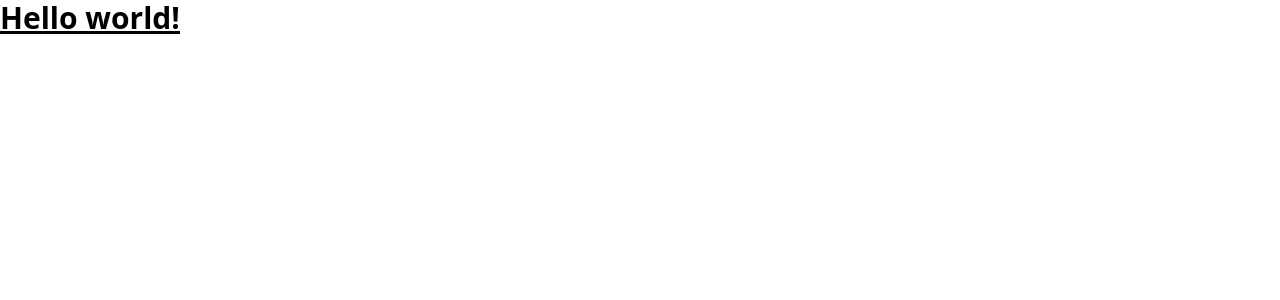
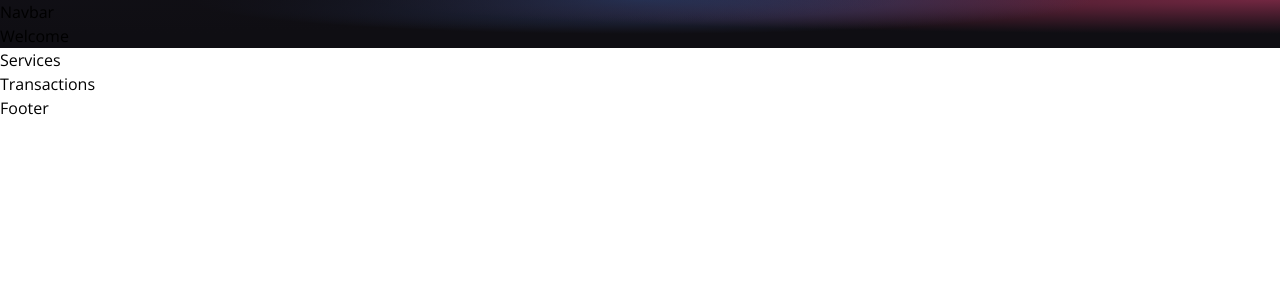
Before and after one commit to LouayH/krypto, a React (Vite) app in the folder frontend/: page / in a window 1280 px wide. Shown: the top 300 px of the page. Built offline with nearby package versions, Linux system fonts and the light colour scheme.

Commit message:
Create homepage components

```diff
--- a/frontend/src/App.jsx
+++ b/frontend/src/App.jsx
@@ -1,9 +1,15 @@
+import { Navbar, Welcome, Services, Transactions, Footer } from "./components";
+
 const App = () => {
   return (
-    <div className="App">
-      <h1 className="text-3xl font-bold underline">
-        Hello world!
-      </h1>
+    <div className="min-h-screen">
+      <div className="welcome-section">
+        <Navbar />
+        <Welcome />
+      </div>
+      <Services />
+      <Transactions />
+      <Footer />
     </div>
   );
 }
--- /dev/null
+++ b/frontend/src/components/Footer.jsx
@@ -0,0 +1,7 @@
+const Footer = () => {
+  return (
+    <p>Footer</p>
+  );
+}
+
+export default Footer;
--- /dev/null
+++ b/frontend/src/components/Loader.jsx
@@ -0,0 +1,7 @@
+const Loader = () => {
+  return (
+    <p>Loader</p>
+  );
+}
+
+export default Loader;
--- /dev/null
+++ b/frontend/src/components/Navbar.jsx
@@ -0,0 +1,7 @@
+const NavBar = () => {
+  return (
+    <p>Navbar</p>
+  );
+}
+
+export default NavBar;
--- /dev/null
+++ b/frontend/src/components/Services.jsx
@@ -0,0 +1,7 @@
+const Services = () => {
+  return (
+    <p>Services</p>
+  );
+}
+
+export default Services;
--- /dev/null
+++ b/frontend/src/components/Transactions.jsx
@@ -0,0 +1,7 @@
+const Transactions = () => {
+  return (
+    <p>Transactions</p>
+  );
+}
+
+export default Transactions;
--- /dev/null
+++ b/frontend/src/components/Welcome.jsx
@@ -0,0 +1,7 @@
+const Welcome = () => {
+  return (
+    <p>Welcome</p>
+  );
+}
+
+export default Welcome;
--- /dev/null
+++ b/frontend/src/components/index.js
@@ -0,0 +1,6 @@
+export { default as Loader } from './Loader';
+export { default as Navbar } from './Navbar';
+export { default as Welcome } from './Welcome';
+export { default as Services } from './Services';
+export { default as Transactions } from './Transactions';
+export { default as Footer } from './Footer';
--- a/frontend/src/index.css
+++ b/frontend/src/index.css
@@ -1,3 +1,26 @@
+@import url("https://fonts.googleapis.com/css2?family=Open+Sans:wght@300;400;500;600;700&display=swap");
+
+* html {
+  padding: 0;
+  margin: 0;
+  box-sizing: border-box;
+}
+
+body {
+  margin: 0;
+  font-family: "Open Sans", sans-serif;
+  -webkit-font-smoothing: antialiased;
+  -moz-osx-font-smoothing: grayscale;
+}
+
+.welcome-section {
+  background-color:#0f0e13;
+  background-image:
+    radial-gradient(at 0% 0%, hsla(253,16%,7%,1) 0, transparent 50%),
+    radial-gradient(at 50% 0%, hsla(225,39%,30%,1) 0, transparent 50%),
+    radial-gradient(at 100% 0%, hsla(339,49%,30%,1) 0, transparent 50%);
+}
+
 @tailwind base;
 @tailwind components;
 @tailwind utilities;
```
